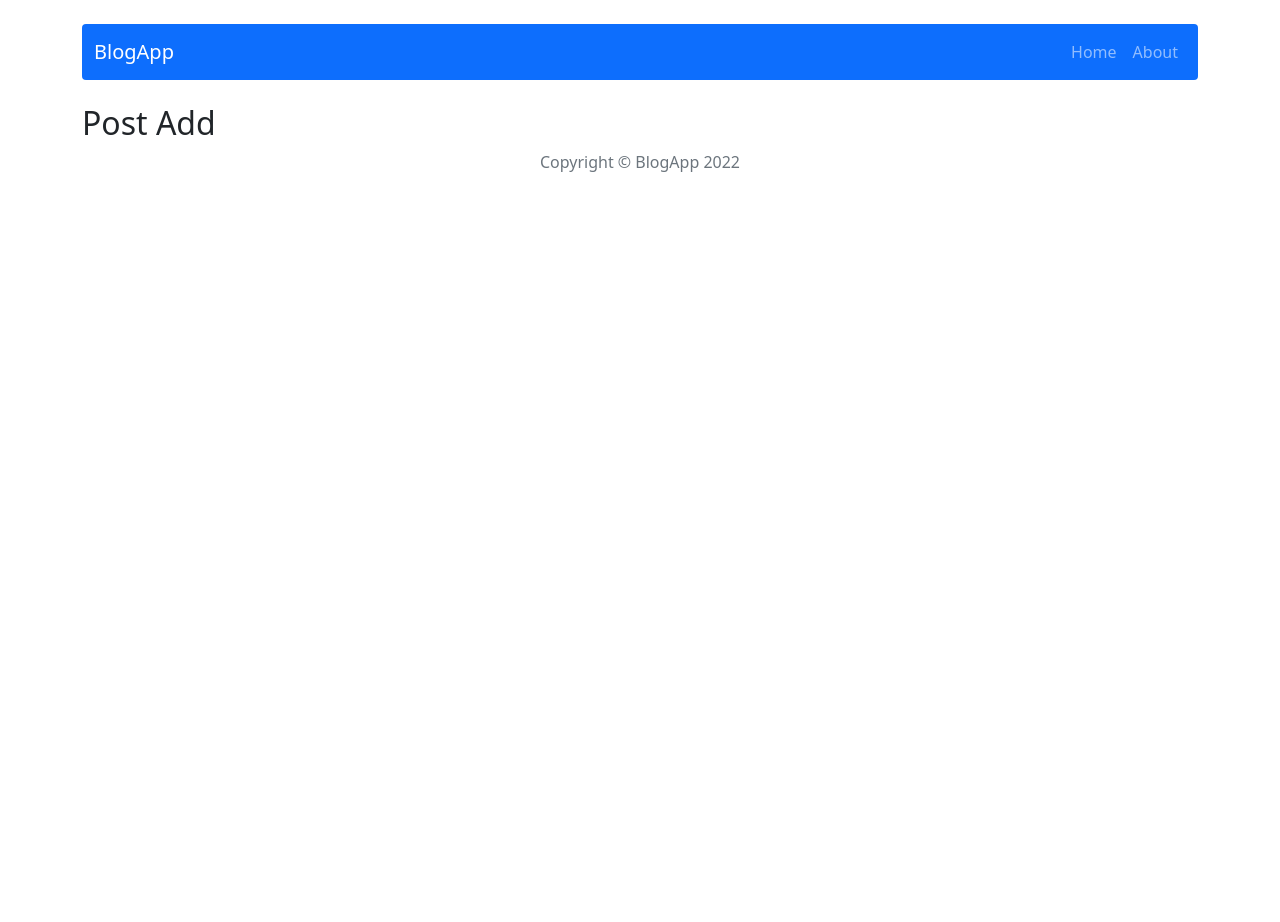
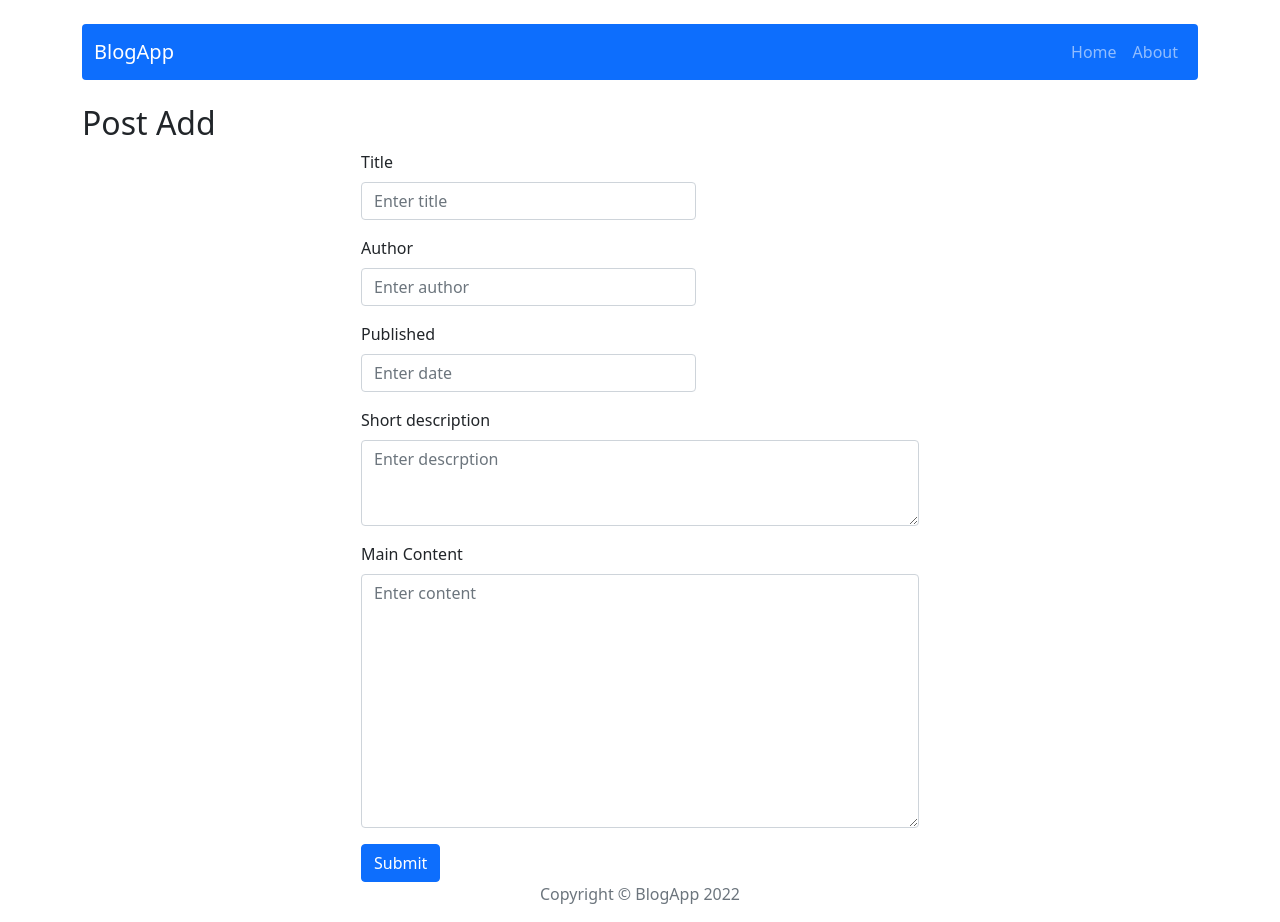
Before and after one commit to Geometric7/react_blog_app, a React (Create React App) app: page /post/add in a window 1280 px wide. Before the commit the page ends 800 px from the top, so only its background shows below. Built offline with nearby package versions, Linux system fonts and the light colour scheme.

Commit message:
Add post form feature

```diff
--- a/package.json
+++ b/package.json
@@ -8,6 +8,7 @@
     "@testing-library/user-event": "^13.5.0",
     "babel": "^6.23.0",
     "bootstrap": "5.1.3",
+    "clsx": "^1.1.1",
     "font-awesome": "^4.7.0",
     "react": "^17.0.2",
     "react-bootstrap": "2.0.1",
--- /dev/null
+++ b/src/components/features/AddPostForm.js
@@ -0,0 +1,89 @@
+import clsx from 'clsx';
+import styles from './AddPostForm.module.scss';
+import { Form, Button } from 'react-bootstrap';
+import { useState } from 'react';
+import { useDispatch } from 'react-redux';
+import { addPost } from '../../Redux/postsRedux';
+import { useNavigate } from 'react-router-dom';
+
+const AddPostForm = () => {
+
+  const [title, setTitle] = useState('');
+  const [author, setAuthor] = useState('');
+  const [publishedDate, setPublishedDate] = useState('');
+  const [shortDescription, setShortDescription] = useState('');
+  const [content, setContent] = useState('');
+
+  const dispatch = useDispatch();
+  const navigate = useNavigate();
+
+  const handleSubmit = e => {
+    e.preventDefault();
+    dispatch(addPost({ title, author, publishedDate, shortDescription, content }))
+    setTitle('');
+    setAuthor('');
+    setPublishedDate('');
+    setShortDescription('');
+    setContent('');
+    navigate("/", { replace: true });
+  }
+
+  return (
+    <Form onSubmit={handleSubmit} className={styles.form}>
+      <Form.Group className={clsx("mb-3", styles.smallInput)} controlId="formTitle">
+        <Form.Label>Title</Form.Label>
+        <Form.Control
+          type="text"
+          placeholder="Enter title"
+          value={title}
+          onChange={e => setTitle(e.target.value)}
+          required
+        />
+      </Form.Group>
+      <Form.Group className={clsx("mb-3", styles.smallInput)} controlId="formAuthor">
+       <Form.Label>Author</Form.Label>
+        <Form.Control
+          type="text"
+          placeholder="Enter author"
+          value={author}
+          onChange={e => setAuthor(e.target.value)}
+          required
+        />
+      </Form.Group>
+      <Form.Group className={clsx("mb-3", styles.smallInput)} controlId="formDate">
+        <Form.Label>Published</Form.Label>
+        <Form.Control
+          type="text"
+          placeholder="Enter date"
+          value={publishedDate}
+          onChange={e => setPublishedDate(e.target.value)}
+          required
+          />
+      </Form.Group>
+      <Form.Group className="mb-3" controlId="formDescription">
+        <Form.Label>Short description</Form.Label>
+        <Form.Control
+          as="textarea" rows={3}
+          placeholder="Enter descrption"
+          value={shortDescription}
+          onChange={e => setShortDescription(e.target.value)}
+          required
+          />
+      </Form.Group>
+      <Form.Group className="mb-3" controlId="formContent">
+        <Form.Label>Main Content</Form.Label>
+        <Form.Control
+          as="textarea" rows={10}
+          placeholder="Enter content"
+          value={content} onChange={e =>
+          setContent(e.target.value)}
+          required
+        />
+      </Form.Group>
+      <Button variant="primary" type="submit">Submit</Button>
+    </Form>
+  )
+}
+
+
+export default AddPostForm;
--- /dev/null
+++ b/src/components/features/AddPostForm.module.scss
@@ -0,0 +1,8 @@
+.form {
+  width: 50%;
+  margin: 0 auto;
+}
+
+.smallInput {
+  width: 60%;
+}
--- a/src/components/pages/PostAdd.js
+++ b/src/components/pages/PostAdd.js
@@ -1,6 +1,11 @@
+import AddPostForm from '../features/AddPostForm'
+
 const PostAdd = () => {
   return (
-    <h2>Post Add</h2>
+    <>
+      <h2>Post Add</h2>
+      <AddPostForm />
+    </>
   )
 }
 
--- a/src/components/pages/SinglePost.js
+++ b/src/components/pages/SinglePost.js
@@ -42,7 +42,7 @@ const SinglePost = () => {
           </Col>
           <Col xs={4} lg={2} className="d-flex flex-row-reverse align-items-start">
             <Button variant="outline-danger" onClick={handleShow}>Delete</Button>
-            <Link className="me-3" key={postData.id} to={"/post/edit/" + postData.id}>
+            <Link className="me-3" key={postData.id} to={`/post/edit/"${postData.id}`}>
               <Button variant="outline-info">Edit</Button>
             </Link>
           </Col>
```
Also changed, not shown: 1 other file (tests, documents, lock files or other folders).
